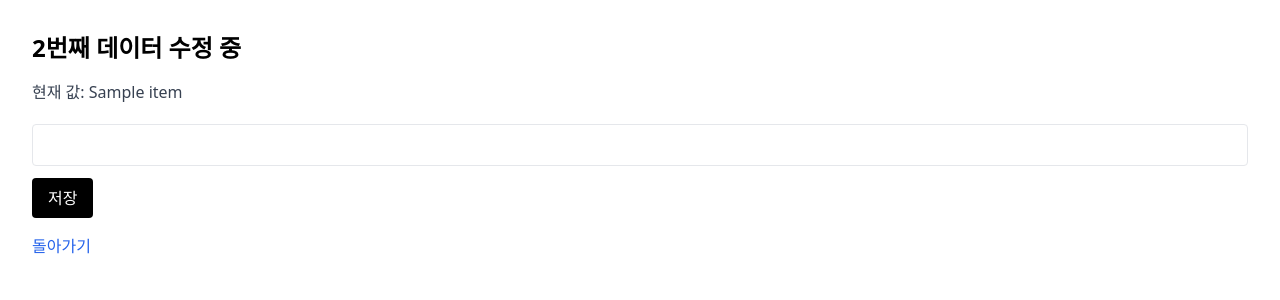
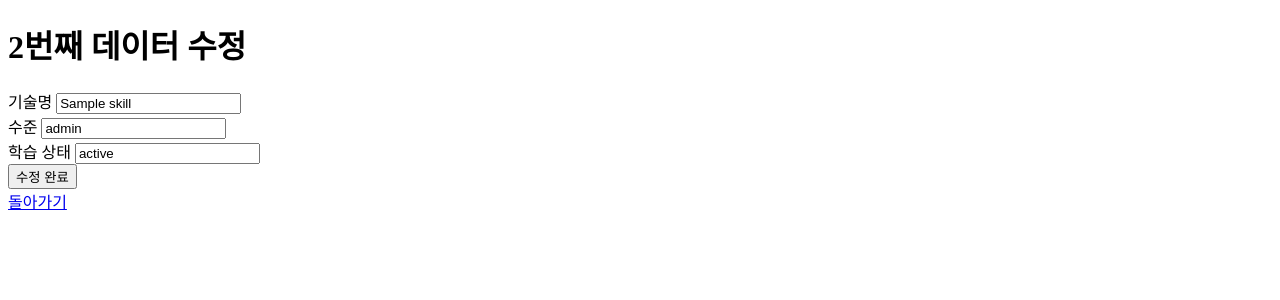
Before and after one commit to vilinetgottaworld/hello_flask, a Flask app: template templates/edit.html in a window 1280 px wide. Shown: the top 300 px of the page. Run offline with Flask 3, Linux system fonts and the light colour scheme; the template is opened without the code that fills it: most values are stand-ins (such as "Sample title", 1, 10 or a date in 2020); some libraries are stand-ins or nearby versions.

Commit message:
딕셔너리 수정 기능 구현

```diff
--- a/app.py
+++ b/app.py
@@ -48,5 +48,34 @@ def delete_selected():
 
     return redirect('/')
 
+@app.route('/edit/<int:index>')
+def edit(index):
+    if index < 0 or index >= len(messages):
+        return redirect('/')
+
+    item = messages[index]
+
+    return render_template('edit.html', item=item, index=index)
+
+@app.route('/update/<int:index>', methods=['POST'])
+def update(index):
+    if index < 0 or index >= len(messages):
+        return redirect('/')
+
+    skill = request.form.get('skill', '').strip()
+    level = request.form.get('level', '').strip()
+    status = request.form.get('status', '').strip()
+
+    if not skill or not level or not status:
+        return redirect(f'/edit/{index}')
+
+    messages[index] = {
+        "skill": skill,
+        "level": level,
+        "status": status
+    }
+
+    return redirect('/')
+
 if __name__ == '__main__':
     app.run(host="0.0.0.0", port=5000, debug=True)
--- a/templates/edit.html
+++ b/templates/edit.html
@@ -1,19 +1,55 @@
 <!DOCTYPE html>
 <html>
 <head>
-<title>수정하기</title>
-<script src="https://cdn.tailwindcss.com"></script>
+    <title>수정하기</title>
+    <script src="<https://cdn.tailwindcss.com>"></script>
 </head>
 <body class="p-8">
-	<h1 class="text-2xl font-bold mb-4">{{ index + 1 }}번째 데이터 수정 중</h1>
-	<form action="/update" method="post" class="space-y-3">
-        <p class="mb-2 text-gray-700">현재 값: {{ item }}</p>
-		<input type="hidden" name="index" value="{{ index }}">
-		<input type="text" name="value" class="border px-3 py-2 rounded w-full">
-		<button type="submit" class="bg-black text-white px-4 py-2 rounded">
-	    저장
-		</button>
-	</form>
-	<a href="/" class="inline-block mt-4 text-blue-600">돌아가기</a>
+    <h1 class="text-2xl font-bold mb-4">
+        {{ index + 1 }}번째 데이터 수정
+    </h1>
+
+    <form action="/update/{{ index }}" method="POST" class="space-y-3">
+        <div>
+            <label class="block mb-1 font-bold">기술명</label>
+            <input
+                type="text"
+                name="skill"
+                value="{{ item['skill'] }}"
+                class="border px-3 py-2 rounded w-full"
+            >
+        </div>
+
+        <div>
+            <label class="block mb-1 font-bold">수준</label>
+            <input
+                type="text"
+                name="level"
+                value="{{ item['level'] }}"
+                class="border px-3 py-2 rounded w-full"
+            >
+        </div>
+
+        <div>
+            <label class="block mb-1 font-bold">학습 상태</label>
+            <input
+                type="text"
+                name="status"
+                value="{{ item['status'] }}"
+                class="border px-3 py-2 rounded w-full"
+            >
+        </div>
+
+        <button
+            type="submit"
+            class="bg-green-500 text-white px-4 py-2 rounded"
+        >
+            수정 완료
+        </button>
+    </form>
+
+    <a href="/" class="inline-block mt-4 text-blue-600">
+        돌아가기
+    </a>
 </body>
 </html>
```
Also changed, not shown: templates/index.html (+6 -1 lines), README.md.
